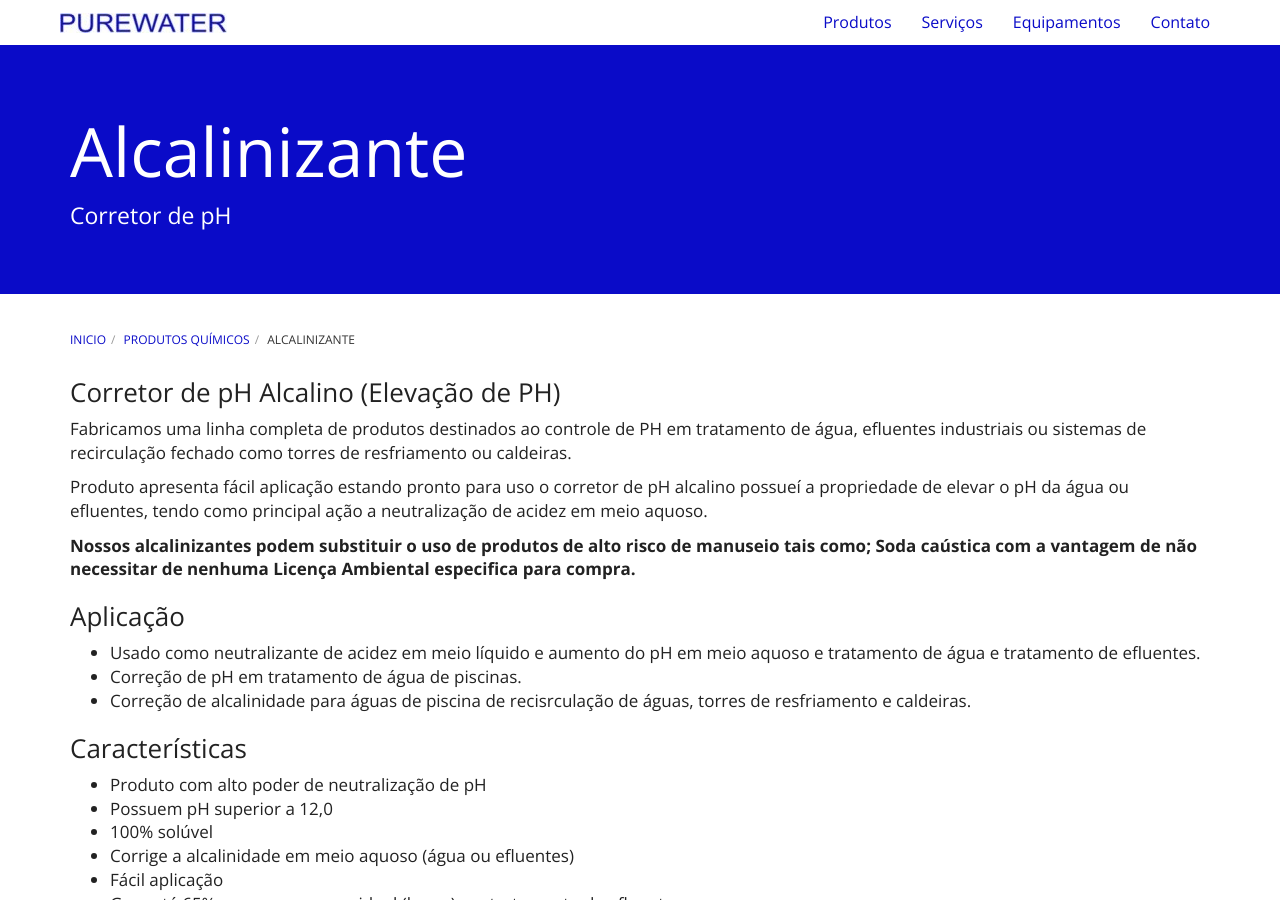
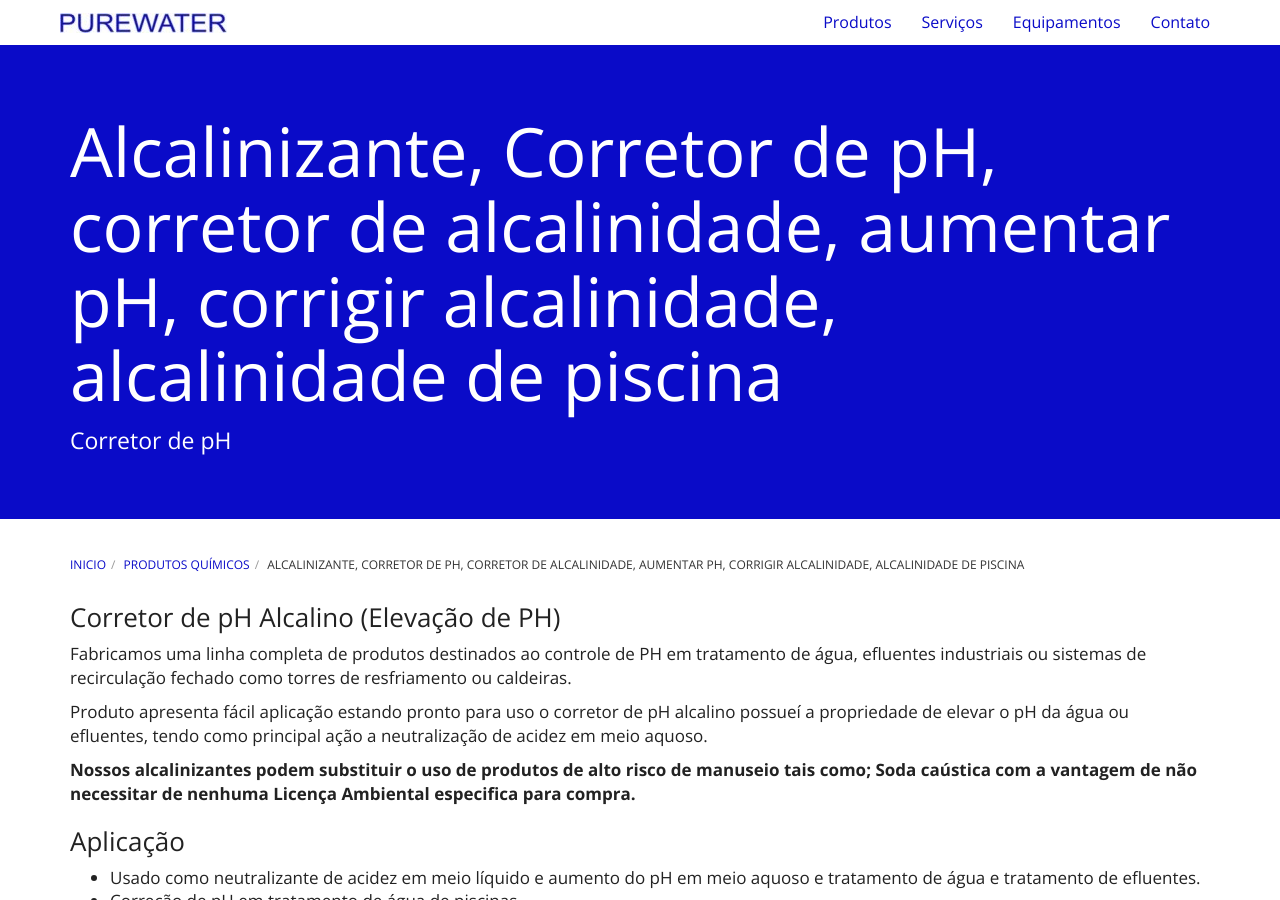
Before and after one commit to purewaterefluentes/purewaterefluentes.github.io, a Jekyll site: the page built from produtos/alcalinizante-corretor-ph.md, in a window 1280 px wide and 900 px high. Built offline with Jekyll 4.4.1, drawn with Linux system fonts in a browser that asks for light colours; nearby versions of some CDN libraries; library files that are not in the unit come from our copies.

Commit message:
Update alcalinizante-corretor-ph.md

```diff
--- a/produtos/alcalinizante-corretor-ph.md
+++ b/produtos/alcalinizante-corretor-ph.md
@@ -1,7 +1,7 @@
 ---
 layout: contato
 pageTitle: Alcalinizante
-title: Alcalinizante
+title: Alcalinizante, Corretor de pH, corretor de alcalinidade, aumentar pH, corrigir alcalinidade, alcalinidade de piscina
 subtitle: Corretor de pH
 ---
 
```
